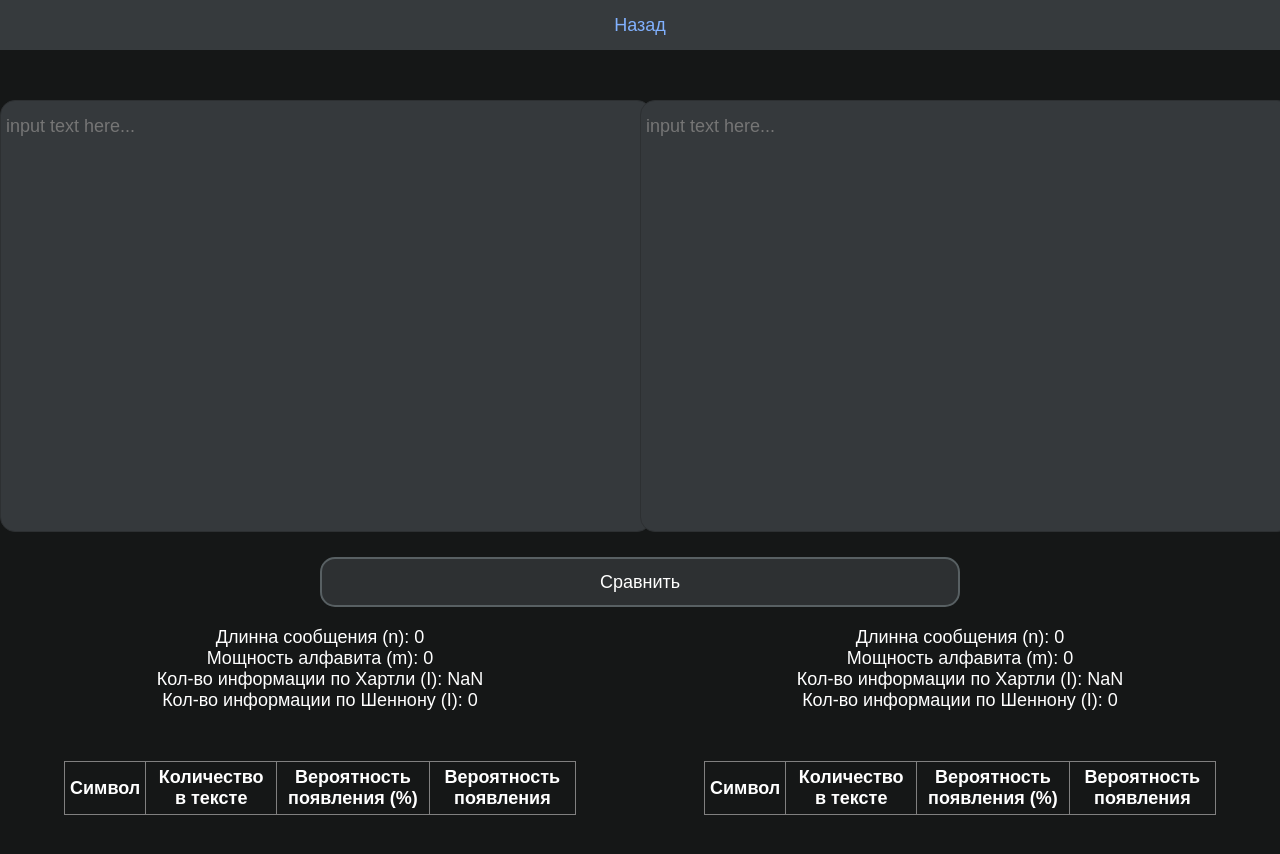
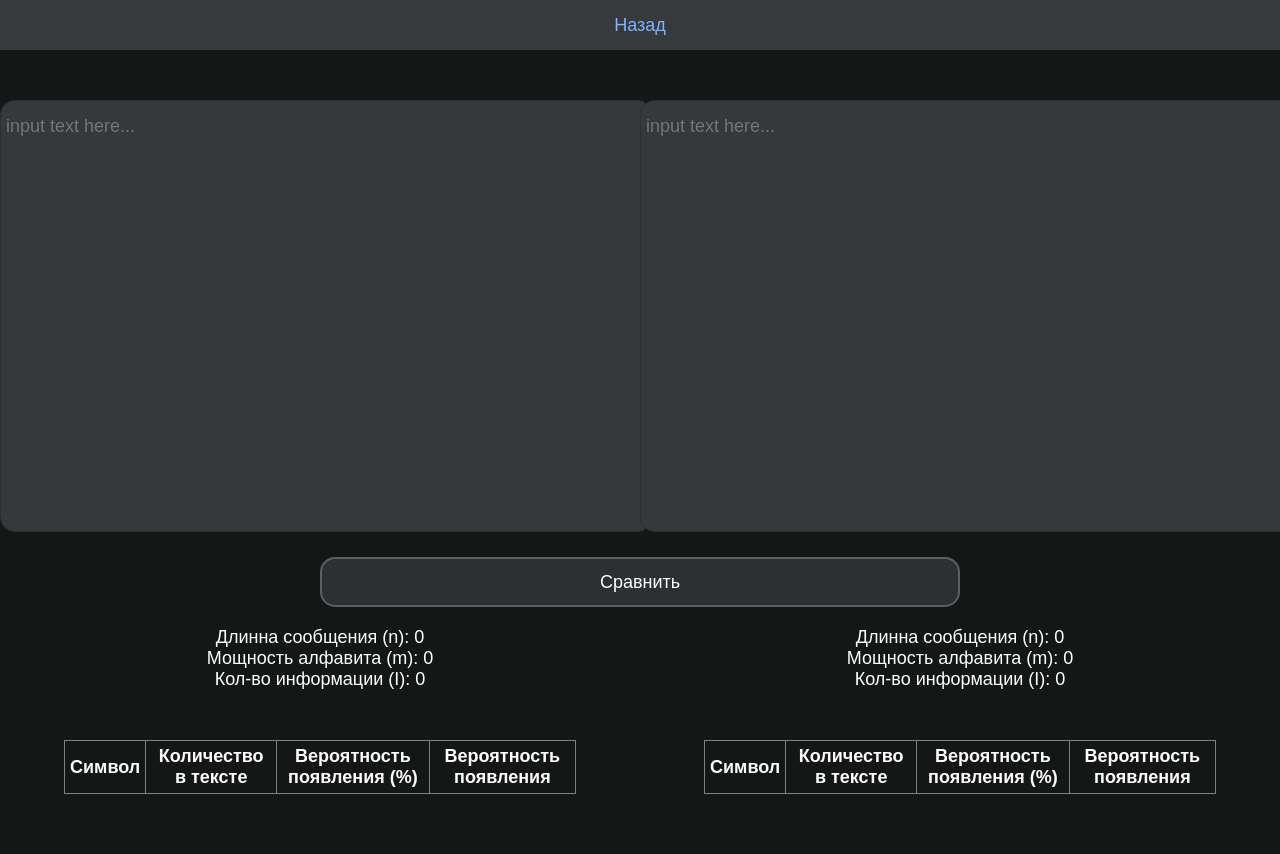
Before and after one commit to KushnirDenis/itac_lab1, a plain HTML site: page task1/compare_texts.html in a window 1280 px wide. Both pictures are taken after a click on the button "Сравнить". Drawn offline with Linux system fonts and the light colour scheme.

Commit message:
change information amount alghoritm

```diff
--- a/task1/compare_texts.html
+++ b/task1/compare_texts.html
@@ -38,12 +38,8 @@
                     <span class="alphabet-power-1">0</span>
                 </div>
                 <div>
-                    <span>Кол-во информации по Хартли (I):</span>
-                    <span class="hartley-information-amount-1">0</span>
-                </div>
-                <div>
-                    <span>Кол-во информации по Шеннону (I):</span>
-                    <span class="shannon-information-amount-1">0</span>
+                    <span>Кол-во информации (I):</span>
+                    <span class="information-amount-1">0</span>
                 </div>
             </section>
             <section id="text-info-2" class="text-info">
@@ -56,12 +52,8 @@
                     <span class="alphabet-power-2">0</span>
                 </div>
                 <div>
-                    <span>Кол-во информации по Хартли (I):</span>
-                    <span class="hartley-information-amount-2">0</span>
-                </div>
-                <div>
-                    <span>Кол-во информации по Шеннону (I):</span>
-                    <span class="shannon-information-amount-2">0</span>
+                    <span>Кол-во информации (I):</span>
+                    <span class="information-amount-2">0</span>
                 </div>
             </section>
         </div>
--- a/task1/js/compare.js
+++ b/task1/js/compare.js
@@ -15,25 +15,38 @@ compareButton.addEventListener("click", () => {
 
     let alphabetPower1 = chars1.length;
 
-    let charsAmount = document.querySelector(".characters-1").innerHTML = text1.length;
+    document.querySelector(".characters-1").innerHTML = text1.length;
     document.querySelector(".alphabet-power-1").innerHTML = alphabetPower1;
 
-    document.querySelector(".hartley-information-amount-1")
-    .innerHTML = calcInformationAmountHartley(text1.length, alphabetPower1);
+    let chance = chars1[0].chance;
+    let isChancesEqual = true;
+    chars1.forEach(elem => {
+        if (elem.chance != chance)
+            isChancesEqual = false;
+    })
 
-    document.querySelector(".shannon-information-amount-1")
-    .innerHTML = calcInformationAmountShannon(chars1);
+    document.querySelector(".information-amount-1")
+    .innerHTML = isChancesEqual ?
+            calcInformationAmountHartley(text1.length, alphabetPower1) + " (по Хартли)" :
+            calcInformationAmountShannon(chars1) + " (по Шеннону)";
+
 
     let alphabetPower2 = chars2.length;
 
     document.querySelector(".characters-2").innerHTML = text2.length;
     document.querySelector(".alphabet-power-2").innerHTML = alphabetPower2;
 
-    document.querySelector(".hartley-information-amount-2")
-    .innerHTML = calcInformationAmountHartley(text2.length, alphabetPower2);
+    chance = chars2[0].chance;
+    isChancesEqual = true;
+    chars2.forEach(elem => {
+        if (elem.chance != chance)
+            isChancesEqual = false;
+    })
 
-    document.querySelector(".shannon-information-amount-2")
-    .innerHTML = calcInformationAmountShannon(chars2);
+    document.querySelector(".information-amount-2")
+    .innerHTML = isChancesEqual ?
+            calcInformationAmountHartley(text2.length, alphabetPower2) + " (по Хартли)" :
+            calcInformationAmountShannon(chars2) + " (по Шеннону)";
 
 
     drawInfo(outputTable1, chars1);
```
Also changed, not shown: task1/index.html (+2 -6 lines), task1/js/index.js (+10 -4 lines).
